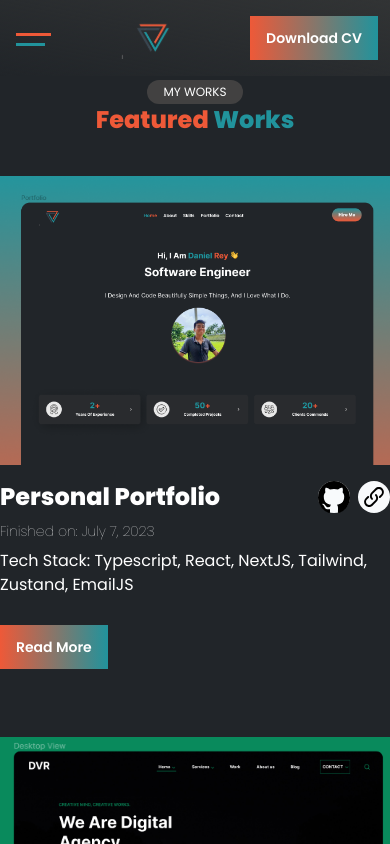
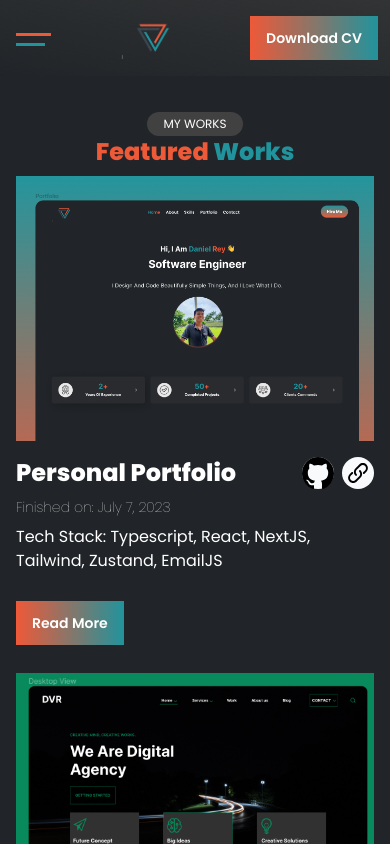
Before and after one commit to usernameNiD4niel/My-Portfolio, a Next.js app: page /my-works in a window 390 px wide. Shown: the top 844 px of the page. Built offline with nearby package versions, Linux system fonts and the light colour scheme.

Commit message:
added the thing

```diff
--- a/app/layout.tsx
+++ b/app/layout.tsx
@@ -29,7 +29,9 @@ export default function RootLayout({
 					<Navbar />
 				</header>
 
-				{children}
+				<main className="w-full flex flex-col items-center justify-center">
+					{children}
+				</main>
 				<footer className="flex flex-col items-center gap-y-6 bg-black py-5 md:flex-row md:justify-center md:gap-x-32 md:py-20">
 					<Footer />
 				</footer>
--- a/app/my-skills/page.tsx
+++ b/app/my-skills/page.tsx
@@ -1,13 +1,14 @@
 import ActiveText from "@/components/reusable/ActiveText";
+import TabActivator from "@/components/reusable/TabActivator";
+import { NavigationText } from "@/constant/helper";
 import { imagesRoute } from "@/constant/text";
 import Image from "next/image";
 import React from "react";
 
 const MySkills = () => {
 	return (
-		<section
-			className="my-20 flex flex-col items-center justify-center sm:flex-row md:gap-8 md:h-[70vh]"
-			id="skills">
+		<section className="my-20 h-[80vh] flex flex-col items-center justify-center sm:flex-row md:gap-8 md:h-[70vh]">
+			<TabActivator viewing={NavigationText.Skills} />
 			<div className="flex flex-col items-center justify-center sm:items-start">
 				<p className="text-center bg-[#424141] rounded-2xl py-1 px-4 text-xs w-fit">
 					MY SKILLS
--- a/app/my-works/page.tsx
+++ b/app/my-works/page.tsx
@@ -1,13 +1,14 @@
 import DisplayProjects from "@/components/my-works/display-projects";
 import ActiveText from "@/components/reusable/ActiveText";
+import TabActivator from "@/components/reusable/TabActivator";
+import { NavigationText } from "@/constant/helper";
 import { recentProjects } from "@/constant/text";
 import React from "react";
 
 const MyWorks = () => {
 	return (
-		<section
-			className="flex flex-col items-center my-20 md:max-w-3xl"
-			id="portfolio">
+		<section className="flex flex-col items-center my-20 mt-28 md:max-w-3xl">
+			<TabActivator viewing={NavigationText.Works} />
 			<div className="flex flex-col items-center">
 				<p className="text-center bg-[#424141] rounded-2xl py-1 px-4 text-xs w-fit">
 					MY WORKS
@@ -19,7 +20,7 @@ const MyWorks = () => {
 					textSize="text-2xl font-bold text-center md:text-3xl md:mb-5"
 				/>
 			</div>
-			<div className="relative flex items-center justify-center flex-col md:flex-row gap-3 flex-wrap md:items-start md:gap-0">
+			<div className="relative flex items-center justify-center flex-col md:flex-row gap-3 mt-2 flex-wrap md:items-start md:gap-0">
 				{recentProjects.map((value) => (
 					<DisplayProjects
 						title={value.title}
--- a/components/my-works/display-projects.tsx
+++ b/components/my-works/display-projects.tsx
@@ -14,13 +14,13 @@ const DisplayProjects: FC<ProjectProps> = ({
 	title,
 }) => {
 	return (
-		<div className="relative group">
+		<div className="relative group px-4 md:px-0">
 			<Image
 				src={image}
 				alt={alt}
 				width={500}
 				height={600}
-				className="w-full transition-opacity ease-in-out duration-300 h-auto mt-10 md:mt-0 md:w-[380px] md:group-hover:opacity-30"
+				className="w-full transition-opacity ease-in-out duration-300 h-auto md:mt-0 md:w-[380px] md:group-hover:opacity-30"
 			/>
 			<div className="flex flex-col gap-2 justify-center my-4 md:hidden md:group-hover:flex md:absolute md:group-hover:inset-0 md:px-3">
 				<div className="flex items-center justify-between">
@@ -59,7 +59,6 @@ const DisplayProjects: FC<ProjectProps> = ({
 				<p className="text-sm font-thin">Finished on: {duration}</p>
 				<p className="text-start">Tech Stack: {description}</p>
 				<Button
-					onClick={() => {}}
 					text="Read More"
 					className="font-bold w-fit mt-5"
 					key="Read More"
```
